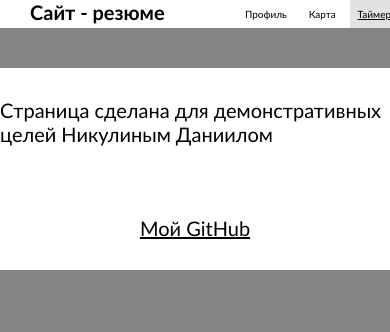
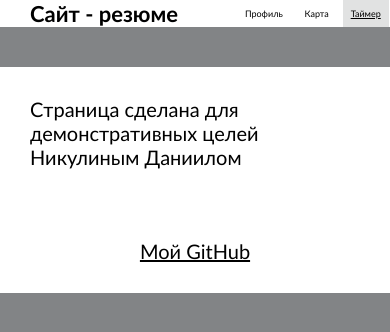
Before and after one commit to invisibleyoubic/summary.github.io, a plain HTML site: page timer.html in a window 390 px wide. Drawn offline with Linux system fonts and the light colour scheme.

Commit message:
full adaptive
problem witgh design

```diff
--- a/style.css
+++ b/style.css
@@ -66,11 +66,26 @@ body{
     }
 
     .header h2{
-        font-size: 20px;
+        font-size: 22px;
     }
 
     .navigation a{
-        font-size: 10px;
+        font-size: 9px;
+    }
+
+    .footer p{
+        margin: 0 30px;
+    }
+}
+
+@media (max-width: 374px){
+
+    img{
+        width: 200px;
+    }
+
+    .header h2{
+        font-size: 17px;
     }
 }
 
```
